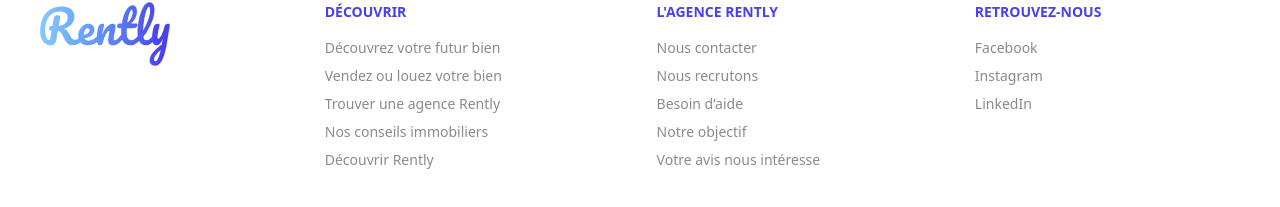
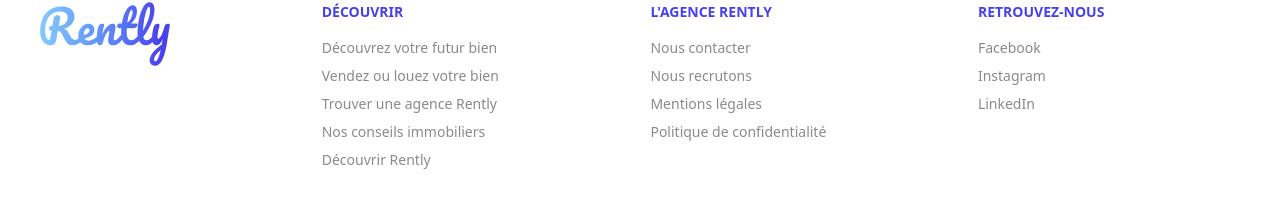
Before and after one commit to mathieudacheux/rently_FrontEnd, a React (Vite) app: page / in a window 1280 px wide. Shown: the part 2779-2986 px from the top of the page. Built offline with nearby package versions, Linux system fonts and the light colour scheme; no server answers.

Commit message:
Update footer links and translations

```diff
--- a/src/components/organisms/Footer.tsx
+++ b/src/components/organisms/Footer.tsx
@@ -53,19 +53,15 @@ export default function Footer(): JSX.Element {
           to='HIRING'
           text='footer.sectionTwo.second'
           variant='footer'
+          target='_blank'
         />
         <RedirectText
-          to='HELP'
-          text='footer.sectionTwo.third'
-          variant='footer'
-        />
-        <RedirectText
-          to='OBJECTIF'
+          to='TERMS'
           text='footer.sectionTwo.fourth'
           variant='footer'
         />
         <RedirectText
-          to='REVIEW'
+          to='PRIVACY'
           text='footer.sectionTwo.fifth'
           variant='footer'
         />
--- a/src/routes/routes.ts
+++ b/src/routes/routes.ts
@@ -20,9 +20,7 @@ const APP_ROUTES = {
   BLOG_DETAIL: '/blog-detail',
   WHYRENTLY: '/whyrently',
   CONTACT: '/contact',
-  HIRING: '/hiring',
-  HELP: '/help',
-  OBJECTIF: '/objectif',
+  HIRING: 'https://fr.indeed.com/?r=us',
   REVIEW: 'https://trustpilot.com',
   FACEBOOK: 'https://www.facebook.com/',
   INSTAGRAM: 'https://www.instagram.com/',
@@ -37,6 +35,10 @@ const APP_ROUTES = {
   // Properties
   PROPERTIES: '/properties',
   PROPERTIES_DETAILS: '/property_details',
+
+  // Policies
+  PRIVACY: '/privacy',
+  TERMS: '/terms',
 }
 
 const APP_TITLES = [
--- a/src/translations/en.json
+++ b/src/translations/en.json
@@ -53,8 +53,8 @@
       "first": "Contact us",
       "second": "We are recruiting",
       "third": "Need help ?",
-      "fourth": "Our target",
-      "fifth": "We value your opinion"
+      "fourth": "Legal notices",
+      "fifth": "Privacy policy"
     },
     "sectionThree": {
       "title": "Visit us at",
--- a/src/translations/fr.json
+++ b/src/translations/fr.json
@@ -53,8 +53,8 @@
       "first": "Nous contacter",
       "second": "Nous recrutons",
       "third": "Besoin d’aide",
-      "fourth": "Notre objectif",
-      "fifth": "Votre avis nous intéresse"
+      "fourth": "Mentions légales",
+      "fifth": "Politique de confidentialité"
     },
     "sectionThree": {
       "title": "Retrouvez-nous",
```
